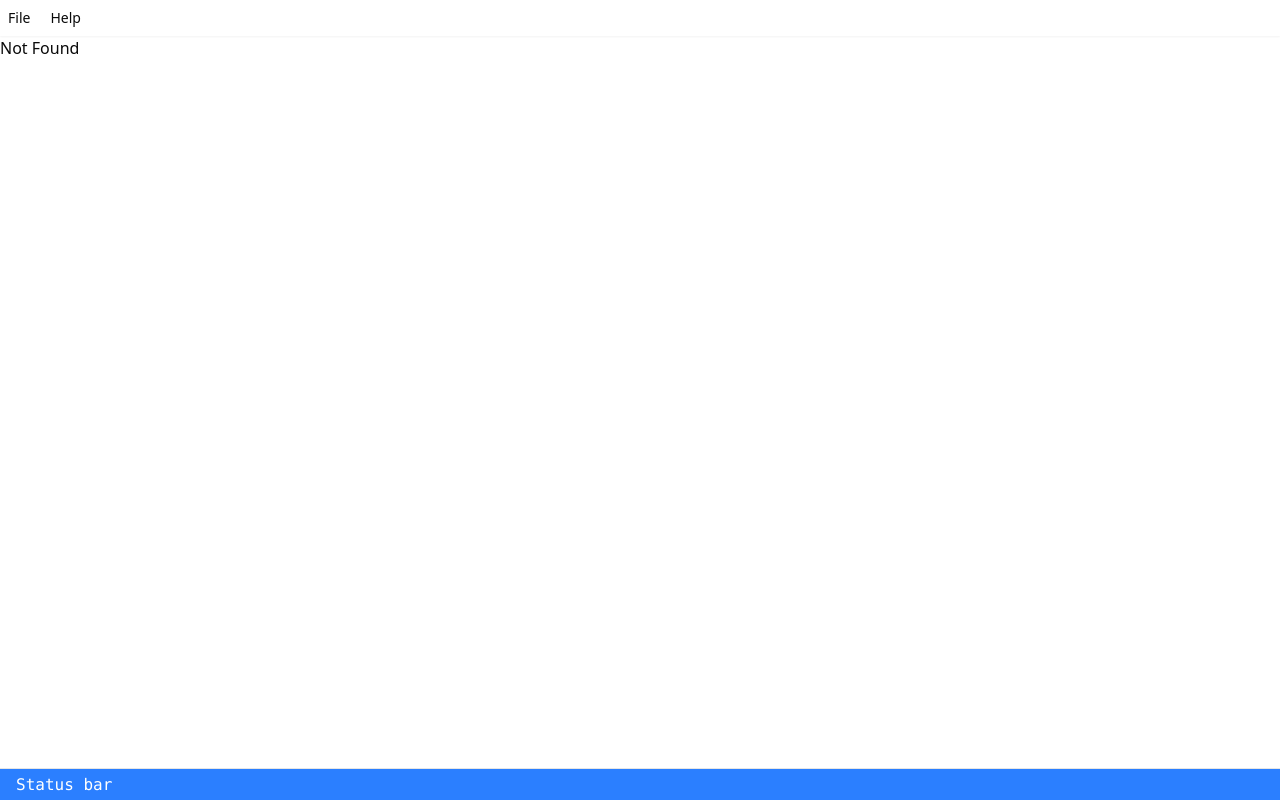
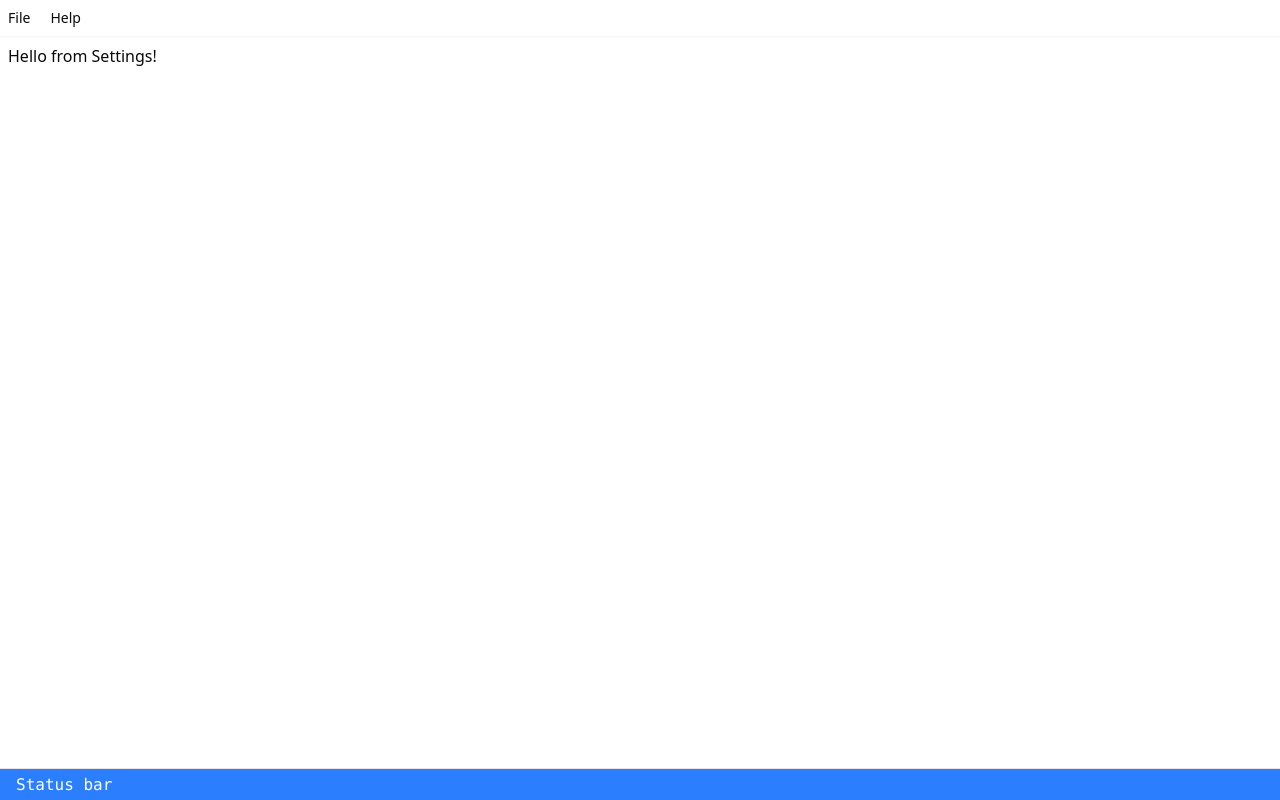
Before and after one commit to alpaim/vecDir, a React (Vite) app: page /settings in a window 1280 px wide. Before the commit this address had no page. Built offline with nearby package versions, Linux system fonts and the light colour scheme.

Commit message:
fe: settings path, search

```diff
--- a/src/components/header/header.tsx
+++ b/src/components/header/header.tsx
@@ -1,3 +1,4 @@
+import { Link } from "@tanstack/react-router";
 import { Menubar, MenubarContent, MenubarItem, MenubarMenu, MenubarSeparator, MenubarShortcut, MenubarTrigger } from "@/components/ui/menubar";
 
 export function Header() {
@@ -7,21 +8,22 @@ export function Header() {
                 <MenubarMenu>
                     <MenubarTrigger>File</MenubarTrigger>
                     <MenubarContent>
-                        <MenubarItem>
-                            New Tab
-                            {" "}
-                            <MenubarShortcut>⌘T</MenubarShortcut>
+                        <MenubarItem asChild>
+                            <Link to="/">
+                                Home
+                                <MenubarShortcut>⌘T</MenubarShortcut>
+                            </Link>
                         </MenubarItem>
                         <MenubarSeparator />
-                        <MenubarItem>
-                            Settings
-                            {" "}
-                            <MenubarShortcut>⌘P</MenubarShortcut>
+                        <MenubarItem asChild>
+                            <Link to="/settings">
+                                Settings
+                                <MenubarShortcut>⌘P</MenubarShortcut>
+                            </Link>
                         </MenubarItem>
                         <MenubarSeparator />
                         <MenubarItem>
                             Exit
-                            {" "}
                             <MenubarShortcut>⌘W</MenubarShortcut>
                         </MenubarItem>
                     </MenubarContent>
--- /dev/null
+++ b/src/components/search/search.tsx
@@ -0,0 +1,13 @@
+export interface SearchParams {
+    searchQuery: string;
+}
+
+export function Search({ searchQuery }: SearchParams) {
+    return (
+        <div>
+            Your query:
+            {" "}
+            {searchQuery}
+        </div>
+    );
+}
--- a/src/main.tsx
+++ b/src/main.tsx
@@ -1,13 +1,13 @@
 import { createRouter, RouterProvider } from "@tanstack/react-router";
 import { StrictMode } from "react";
 import ReactDOM from "react-dom/client";
-import { aboutRoute } from "@/routes/about";
 import { indexRoute } from "@/routes/index";
 import { rootRoute } from "@/routes/root";
+import { settingsRoute } from "@/routes/settings";
 
 import "@/index.css";
 
-const routeTree = rootRoute.addChildren([indexRoute, aboutRoute]);
+const routeTree = rootRoute.addChildren([indexRoute, settingsRoute]);
 
 const router = createRouter({ routeTree });
 
--- a/src/routes/about.tsx
+++ /dev/null
@@ -1,12 +0,0 @@
-import { createRoute } from "@tanstack/react-router";
-import { rootRoute } from "@/routes/root";
-
-function About() {
-    return <div className="p-2">Hello from About!</div>;
-}
-
-export const aboutRoute = createRoute({
-    getParentRoute: () => rootRoute,
-    path: "/about",
-    component: About,
-});
--- a/src/routes/index.tsx
+++ b/src/routes/index.tsx
@@ -1,17 +1,8 @@
 import { createRoute } from "@tanstack/react-router";
 import { useState } from "react";
+import { Search } from "@/components/search/search";
 import { Input } from "@/components/ui/input";
 import { rootRoute } from "@/routes/root";
-
-function SearchResult({ searchQuery}: { searchQuery: string }) {
-    return (
-        <div>
-            Your query:
-            {" "}
-            {searchQuery}
-        </div>
-    );
-}
 
 function Logo() {
     return (
@@ -31,7 +22,7 @@ function Index() {
             </div>
             <div className="flex">
                 {
-                    (searchQeury !== undefined && searchQeury !== "") ? <SearchResult searchQuery={searchQeury} /> : <Logo />
+                    (searchQeury !== undefined && searchQeury !== "") ? <Search searchQuery={searchQeury} /> : <Logo />
                 }
             </div>
         </div>
--- /dev/null
+++ b/src/routes/settings.tsx
@@ -0,0 +1,12 @@
+import { createRoute } from "@tanstack/react-router";
+import { rootRoute } from "@/routes/root";
+
+function Settings() {
+    return <div className="p-2">Hello from Settings!</div>;
+}
+
+export const settingsRoute = createRoute({
+    getParentRoute: () => rootRoute,
+    path: "/settings",
+    component: Settings,
+});
```
